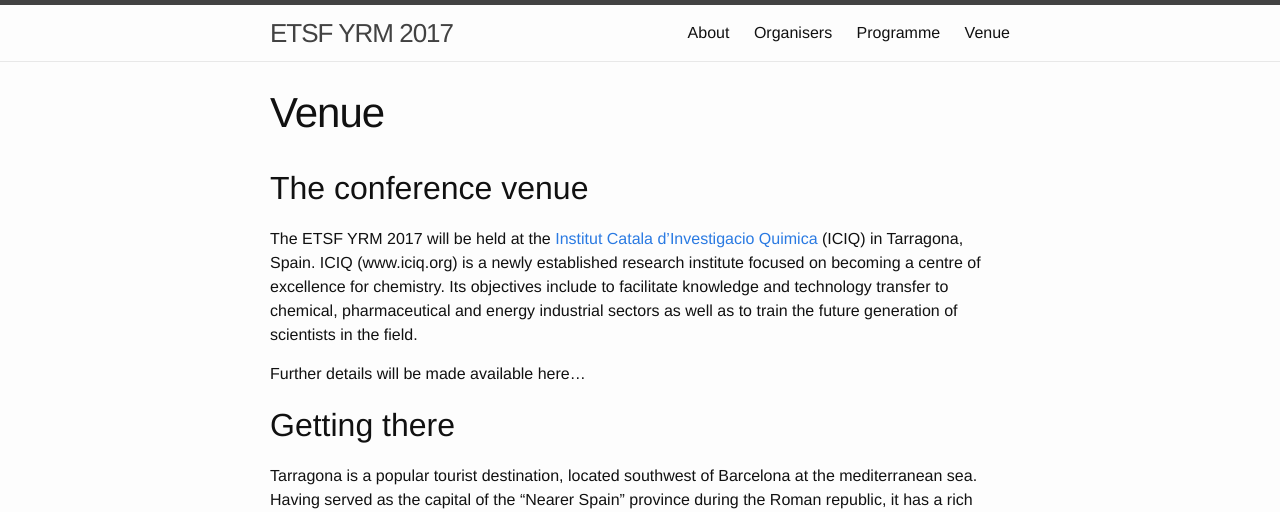
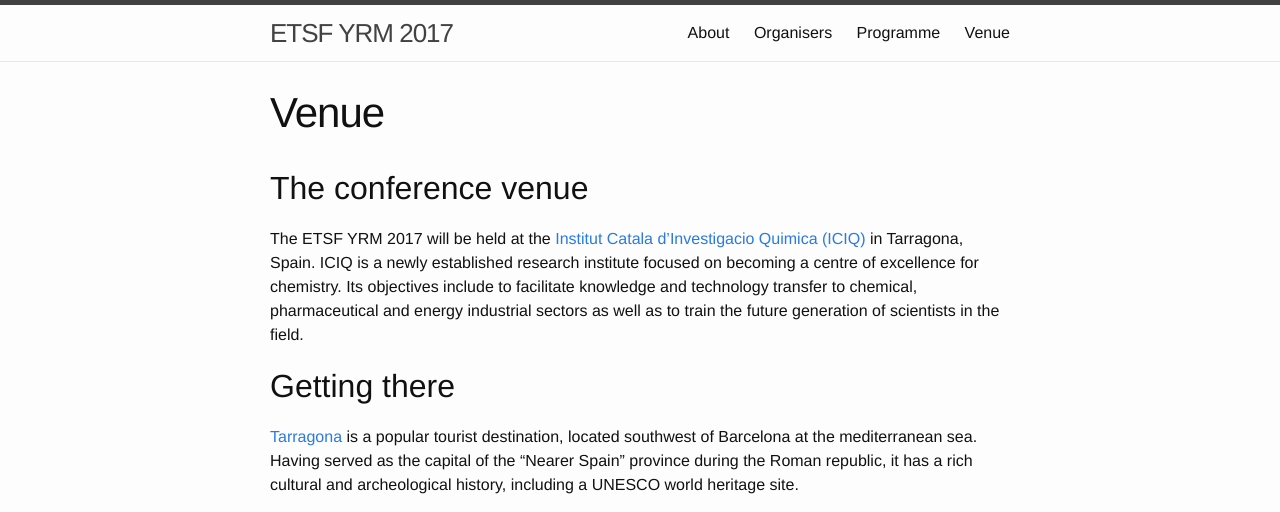
Before and after one commit to yrm2017/yrm2017.github.io, a Jekyll site: the page built from venue.md, in a window 1280 px wide. Shown: the top 512 px of the page. Built offline with Jekyll 4.4.1, drawn with Linux system fonts in a browser that asks for light colours; some of the changed text lies outside the part shown; grey boxes are pictures that could not be loaded.

Commit message:
updates to programme & venue

```diff
--- a/venue.md
+++ b/venue.md
@@ -6,14 +6,11 @@
 ---
 ## The conference venue
 The ETSF YRM 2017 will be held at the [Institut Catala d'Investigacio
-Quimica](http://www.iciq.org/) (ICIQ) in Tarragona, Spain.
-ICIQ (www.iciq.org) is a newly established research institute focused on
-becoming a centre of excellence for chemistry. Its objectives include to
-facilitate knowledge and technology transfer to chemical, pharmaceutical and
-energy industrial sectors as well as to train the future generation of
-scientists in the field.
-
-Further details will be made available here...
+Quimica (ICIQ)](http://www.iciq.org/) in Tarragona, Spain.
+ICIQ is a newly established research institute focused on becoming a centre of
+excellence for chemistry. Its objectives include to facilitate knowledge and
+technology transfer to chemical, pharmaceutical and energy industrial sectors
+as well as to train the future generation of scientists in the field.
 
 <!--
 ![The strand campus](../assets/images/campus_small.png)
@@ -22,20 +19,19 @@
 
 ## Getting there
 
-Tarragona is a popular tourist destination, located southwest of Barcelona
-at the mediterranean sea.
+[Tarragona](https://en.wikipedia.org/wiki/Tarragona) is a popular tourist
+destination, located southwest of Barcelona at the mediterranean sea.
 Having served as the capital of the "Nearer Spain" province during the Roman
 republic, it has a rich cultural and archeological history, including a UNESCO
 world heritage site.
-
 
 {::nomarkdown}
 <iframe src="https://www.google.com/maps/d/embed?mid=1HSLv0ilbKzNDw8KlDiLCmNwlhfg&hl=en" width="640" width="95%" height=400 frameborder=0 style:"border:0"></iframe>
 {:/nomarkdown}
 
 
- * **By plane:** Travel either via [Reus Airport](http://www.reus-airport.es/) (10 minutes to Tarragona) or
-   [Barcelona el Prat](http://www.barcelona-airport.com/) (65 min [by bus](http://www.busplana.com/new2013/en/) from terminal 1 to Tarragona, Imperial Tarraco)
+ * **By plane via Reus Airport:** [Reus Airport](http://www.reus-airport.es/) (REU) is located just 10 minutes from Tarragona and particularly well connected to the UK
+ * **By plane via Barcelona Airport:** [Barcelona el Prat](http://www.barcelona-airport.com/) (BCN) is Spain's second largest airport. Tarragona can be reached in 65 minutes via a [bus service](http://www.busplana.com/new2013/en/) leaving from terminal 1 (alight at Tarragona, Imperial Tarraco)
  * **By train:**
 
 ## Accomodation
```
Also changed, not shown: programme.md (+14 -4 lines).
